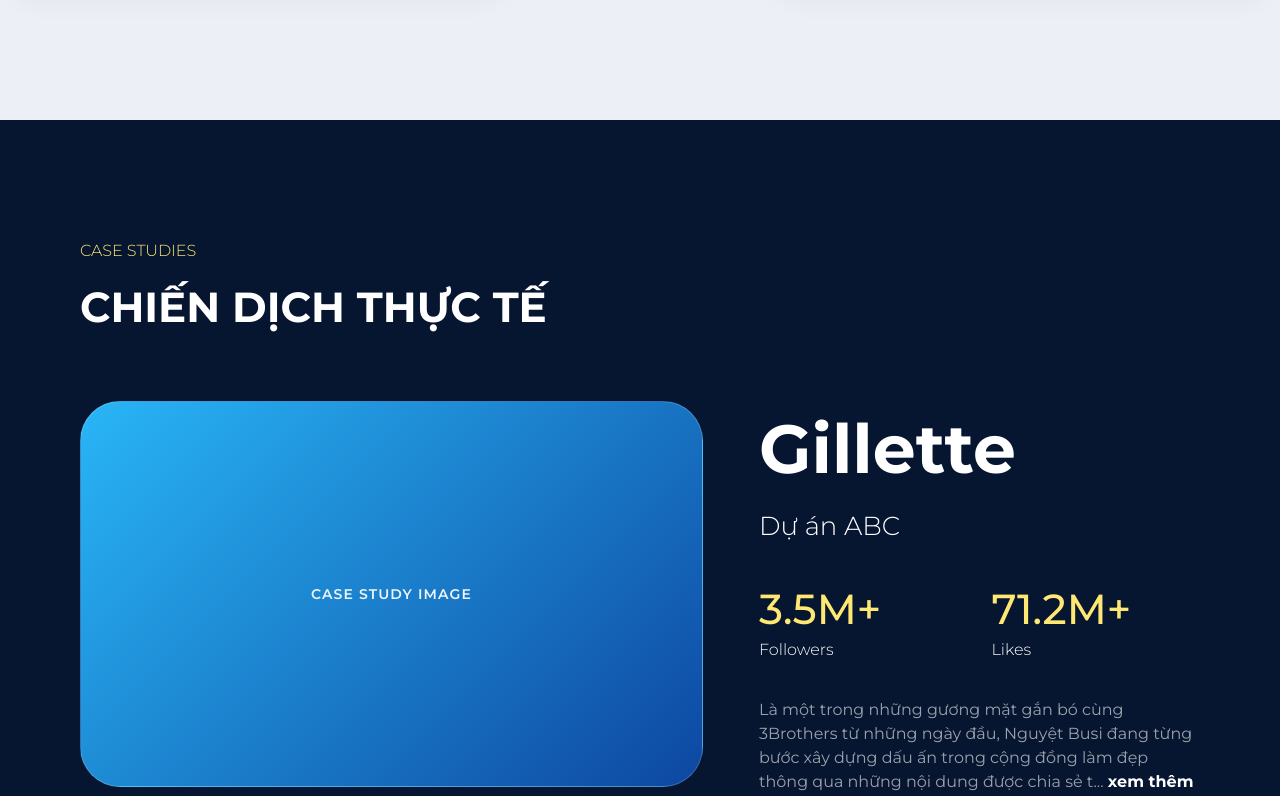
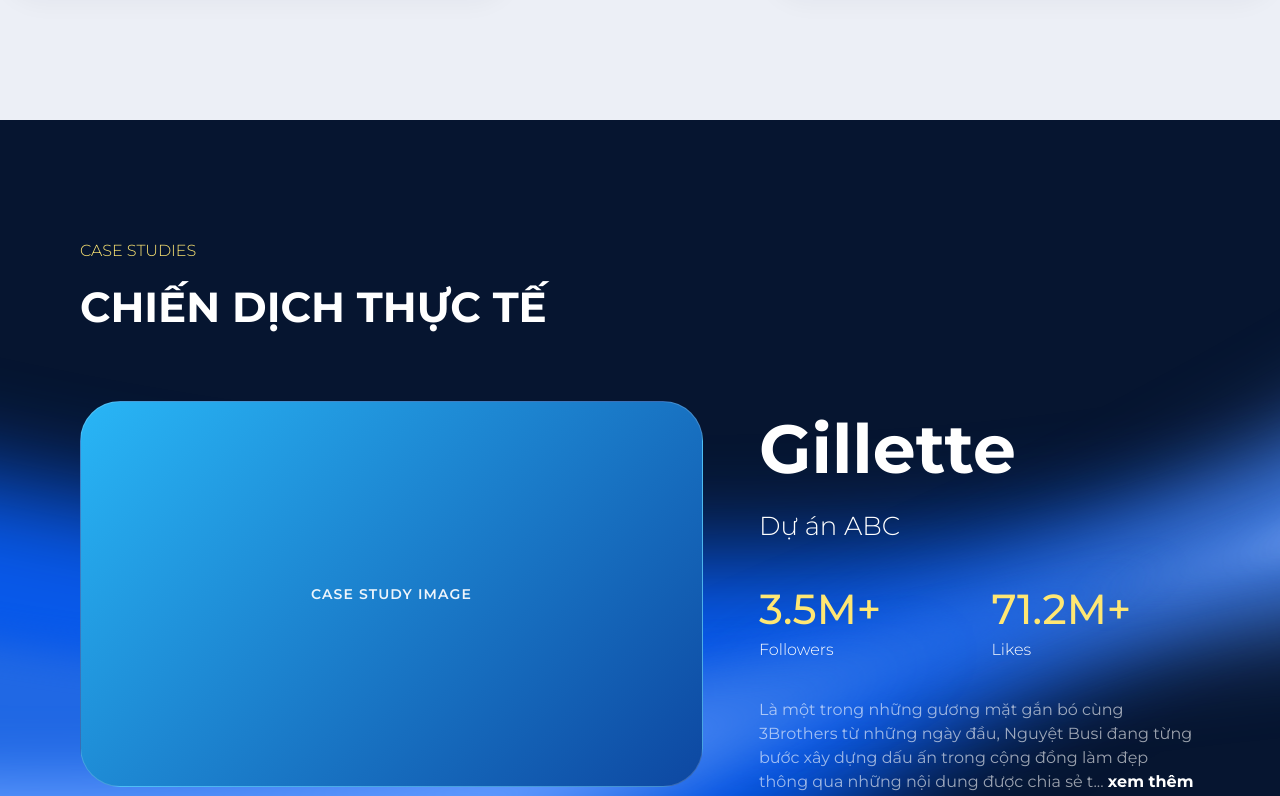
Before and after one commit to huypham501/3BrothersWeb, a Next.js app: page /for-brands in a window 1280 px wide. Shown: the part 1444-2240 px from the top of the page. Built offline with nearby package versions, Linux system fonts and the light colour scheme; no server answers; the database is empty.

Commit message:
feat: revamp for-brands case studies section with richer layout and interactions

```diff
--- a/src/components/forBrands/sections/CaseStudiesSection.tsx
+++ b/src/components/forBrands/sections/CaseStudiesSection.tsx
@@ -6,6 +6,7 @@
 import { ForBrandsViewModel } from '../ForBrandsView';
 import { useInlineDescriptionClamp } from '../../home/sections/ExclusiveTalentsSection/hooks/useInlineDescriptionClamp';
 import { useHorizontalSlider } from '../../home/sections/ExclusiveTalentsSection/hooks/useHorizontalSlider';
+import { ForBrandsCaseStudiesBackground } from './ForBrandsCaseStudiesBackground';
 
 export function CaseStudiesSection({ content }: { content: ForBrandsViewModel['caseStudies'] }) {
   const {
@@ -33,6 +34,7 @@
 
   return (
     <SectionContainer>
+      <ForBrandsCaseStudiesBackground />
       <Inner>
         <HeadingWrap>
           <Eyebrow>{content.eyebrow}</Eyebrow>
@@ -144,9 +146,12 @@
   background: ${colors.secondaryDark};
   padding: 120px 0 64px;
   overflow: hidden;
+  isolation: isolate;
 `;
 
 const Inner = styled.div`
+  position: relative;
+  z-index: 1;
   width: min(1440px, 100%);
   margin: 0 auto;
   padding: 0 80px;
--- /dev/null
+++ b/src/components/forBrands/sections/ForBrandsCaseStudiesBackground.tsx
@@ -0,0 +1,101 @@
+'use client';
+
+import { useId } from 'react';
+import styled from 'styled-components';
+
+export function ForBrandsCaseStudiesBackground() {
+  const uid = useId().replace(/:/g, '');
+  const ids = {
+    mask: `for-brands-case-studies-mask-${uid}`,
+    blur0: `for-brands-case-studies-blur0-${uid}`,
+    blur1: `for-brands-case-studies-blur1-${uid}`,
+    blur2: `for-brands-case-studies-blur2-${uid}`,
+    blur3: `for-brands-case-studies-blur3-${uid}`,
+    blur4: `for-brands-case-studies-blur4-${uid}`,
+    blur5: `for-brands-case-studies-blur5-${uid}`,
+    gradient: `for-brands-case-studies-gradient-${uid}`,
+  };
+
+  return (
+    <BackgroundWrapper>
+      <svg viewBox="0 0 1440 1155" fill="none" xmlns="http://www.w3.org/2000/svg" preserveAspectRatio="xMidYMid slice">
+        <mask id={ids.mask} maskUnits="userSpaceOnUse" x="0" y="0" width="1440" height="1155" style={{ maskType: 'alpha' }}>
+          <rect width="1440" height="1155" fill={`url(#${ids.gradient})`} />
+          <rect width="1440" height="1155" fill="#061530" />
+        </mask>
+
+        <g mask={`url(#${ids.mask})`}>
+          <g filter={`url(#${ids.blur0})`}>
+            <path d="M-398 228.131L-138.549 1721.61C-138.549 1721.61 635.042 648.601 1676.14 296.016C639.095 647.228 -398 228.131 -398 228.131Z" fill="#0859EA" />
+          </g>
+          <g filter={`url(#${ids.blur1})`}>
+            <path d="M2451.99 -509L2766.03 609.881C2766.03 609.881 1710.66 312.597 683.745 630.161C1706.66 313.834 2451.99 -509 2451.99 -509Z" fill="#447EE2" />
+          </g>
+          <g filter={`url(#${ids.blur2})`}>
+            <path d="M-364.414 421.465L-172.135 1528.29C-172.135 1528.29 444.692 718.337 1266.22 440.112C447.891 717.254 -364.414 421.465 -364.414 421.465Z" fill="#2068E4" />
+          </g>
+          <g filter={`url(#${ids.blur3})`}>
+            <path d="M2492.64 -364.163L2725.38 465.04C2725.38 465.04 1926.28 249.969 1145.75 491.341C1923.24 250.909 2492.64 -364.163 2492.64 -364.163Z" fill="#6395ED" />
+          </g>
+          <g filter={`url(#${ids.blur4})`}>
+            <path d="M-328.311 629.291L-207.681 1323.67C-207.681 1323.67 344.378 759.63 1049.34 520.883C347.122 758.701 -328.311 629.291 -328.311 629.291Z" fill="#639CFF" />
+          </g>
+          <g filter={`url(#${ids.blur5})`}>
+            <path d="M2536.34 -208.461L2682.35 311.752C2682.35 311.752 2001.9 232.216 1306.54 447.249C1999.2 233.053 2536.34 -208.461 2536.34 -208.461Z" fill="#E0DED6" />
+          </g>
+        </g>
+
+        <defs>
+          <filter id={ids.blur0} x="-498" y="128.131" width="2274.14" height="1693.48" filterUnits="userSpaceOnUse" colorInterpolationFilters="sRGB">
+            <feFlood floodOpacity="0" result="BackgroundImageFix" />
+            <feBlend mode="normal" in="SourceGraphic" in2="BackgroundImageFix" result="shape" />
+            <feGaussianBlur stdDeviation="50" result="effect1_foregroundBlur" />
+          </filter>
+          <filter id={ids.blur1} x="583.745" y="-609" width="2282.28" height="1339.16" filterUnits="userSpaceOnUse" colorInterpolationFilters="sRGB">
+            <feFlood floodOpacity="0" result="BackgroundImageFix" />
+            <feBlend mode="normal" in="SourceGraphic" in2="BackgroundImageFix" result="shape" />
+            <feGaussianBlur stdDeviation="50" result="effect1_foregroundBlur" />
+          </filter>
+          <filter id={ids.blur2} x="-399.414" y="386.465" width="1700.64" height="1176.82" filterUnits="userSpaceOnUse" colorInterpolationFilters="sRGB">
+            <feFlood floodOpacity="0" result="BackgroundImageFix" />
+            <feBlend mode="normal" in="SourceGraphic" in2="BackgroundImageFix" result="shape" />
+            <feGaussianBlur stdDeviation="17.5" result="effect1_foregroundBlur" />
+          </filter>
+          <filter id={ids.blur3} x="1110.75" y="-399.163" width="1649.63" height="925.504" filterUnits="userSpaceOnUse" colorInterpolationFilters="sRGB">
+            <feFlood floodOpacity="0" result="BackgroundImageFix" />
+            <feBlend mode="normal" in="SourceGraphic" in2="BackgroundImageFix" result="shape" />
+            <feGaussianBlur stdDeviation="17.5" result="effect1_foregroundBlur" />
+          </filter>
+          <filter id={ids.blur4} x="-392.311" y="456.883" width="1505.65" height="930.789" filterUnits="userSpaceOnUse" colorInterpolationFilters="sRGB">
+            <feFlood floodOpacity="0" result="BackgroundImageFix" />
+            <feBlend mode="normal" in="SourceGraphic" in2="BackgroundImageFix" result="shape" />
+            <feGaussianBlur stdDeviation="32" result="effect1_foregroundBlur" />
+          </filter>
+          <filter id={ids.blur5} x="1274.54" y="-240.461" width="1439.81" height="719.709" filterUnits="userSpaceOnUse" colorInterpolationFilters="sRGB">
+            <feFlood floodOpacity="0" result="BackgroundImageFix" />
+            <feBlend mode="normal" in="SourceGraphic" in2="BackgroundImageFix" result="shape" />
+            <feGaussianBlur stdDeviation="16" result="effect1_foregroundBlur" />
+          </filter>
+          <linearGradient id={ids.gradient} x1="720" y1="0" x2="720" y2="1155" gradientUnits="userSpaceOnUse">
+            <stop stopColor="#6395ED" />
+            <stop offset="1" stopColor="#003CA6" />
+          </linearGradient>
+        </defs>
+      </svg>
+    </BackgroundWrapper>
+  );
+}
+
+const BackgroundWrapper = styled.div`
+  position: absolute;
+  inset: 0;
+  z-index: 0;
+  pointer-events: none;
+  overflow: hidden;
+
+  svg {
+    width: 100%;
+    height: 100%;
+    object-fit: cover;
+  }
+`;
--- a/src/components/forBrands/sections/HeroSection.tsx
+++ b/src/components/forBrands/sections/HeroSection.tsx
@@ -11,8 +11,7 @@
   const hasSecondaryCta = Boolean(content.secondaryCtaLabel && content.secondaryCtaUrl);
   const titleLines = content.title.split('\n').filter(Boolean);
   return (
-    <HeroShell>
-      <HeroWrapper>
+    <HeroSectionRoot>
       <ForBrandsHeroBackground />
       <ContentBox>
         <HeroTitle>
@@ -35,8 +34,7 @@
           ) : null}
         </ButtonRow>
       </ContentBox>
-      </HeroWrapper>
-    </HeroShell>
+    </HeroSectionRoot>
   );
 }
 
@@ -45,15 +43,10 @@
   to   { opacity: 1; transform: translateY(0); }
 `;
 
-const HeroShell = styled.section`
+const HeroSectionRoot = styled.section`
   position: relative;
   width: 100%;
   background: #b4cfff;
-`;
-
-const HeroWrapper = styled.div`
-  position: relative;
-  width: 100%;
   aspect-ratio: 1440 / 670;
   min-height: 670px;
   overflow: hidden;
```
Lines whose indentation alone changed are shown as unchanged.
